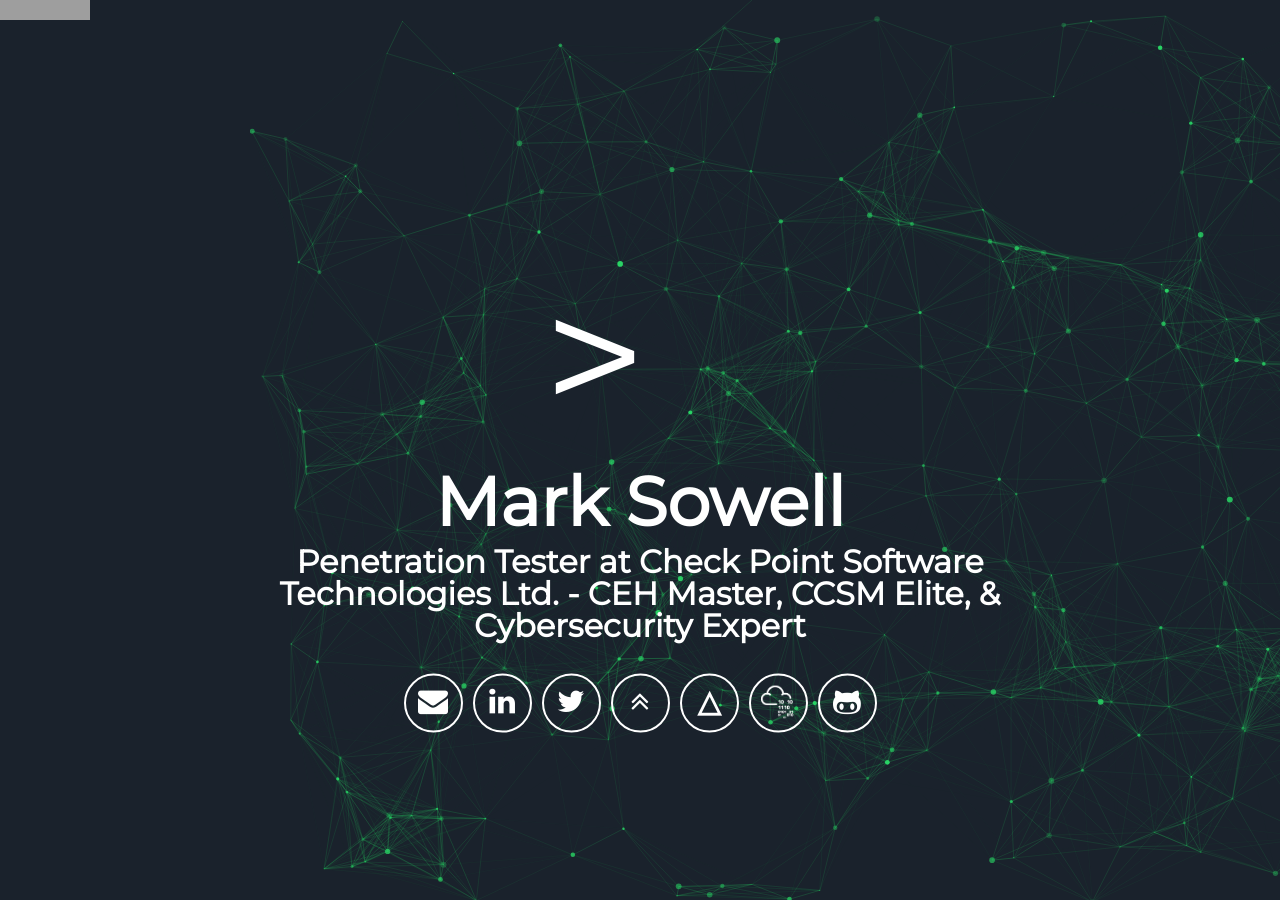
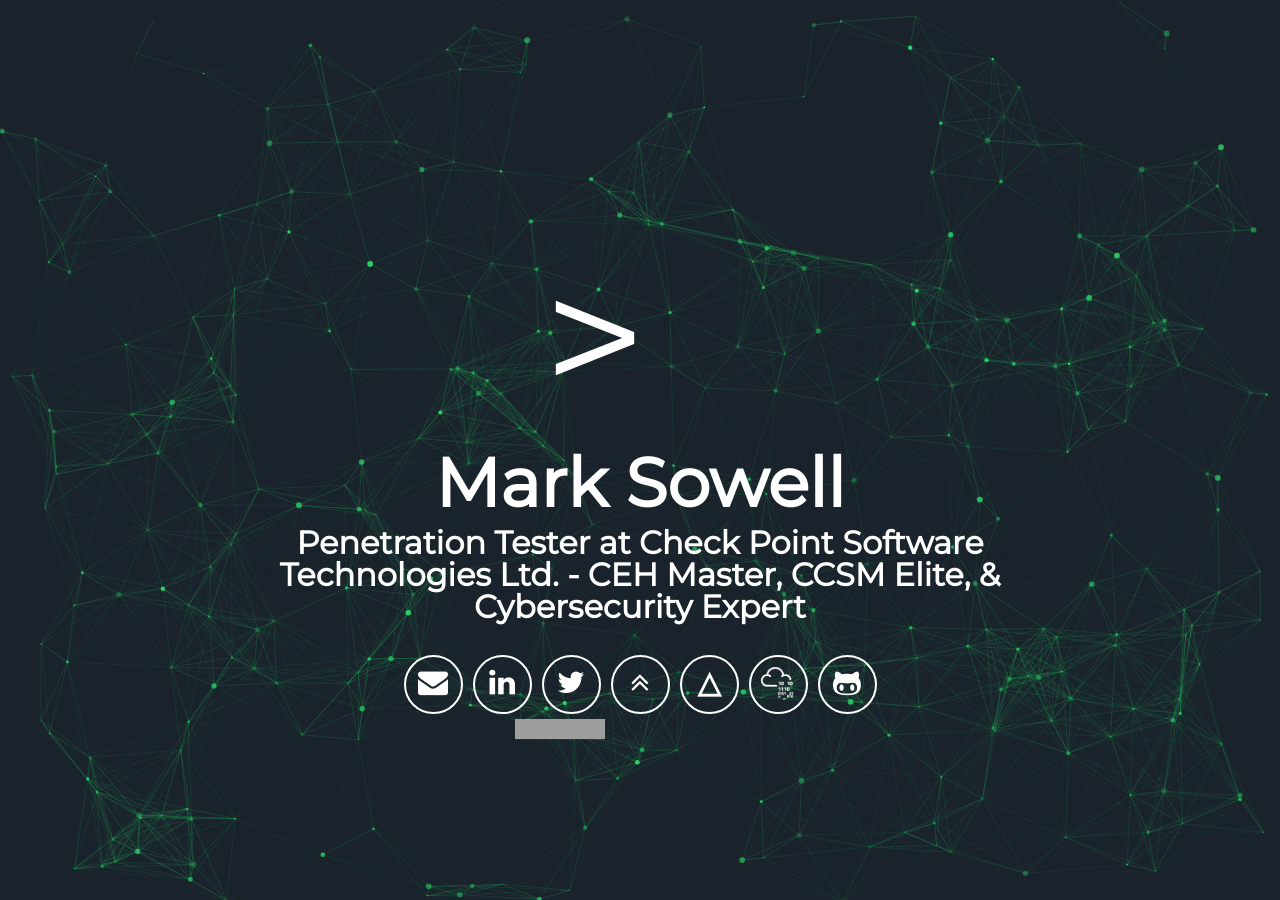
Before and after one commit to marksowell/marksowell-archive.github.io, a Jekyll site: the page built from index.html, in a window 1280 px wide. Built offline with Jekyll 4.4.1, drawn with Linux system fonts in a browser that asks for light colours; some web fonts are replaced; grey boxes are pictures that could not be loaded.

Commit message:
Update header.html

```diff
--- a/_includes/header.html
+++ b/_includes/header.html
@@ -18,8 +18,8 @@
 <!--<a aria-label="HackerRank profile" target="_blank" href="https://www.hackerrank.com/marksowell"><i class="icon fa fa-code" aria-hidden="true"></i></a>-->
 <!--<a aria-label="HackerOne profile" target="_blank" href="https://hackerone.com/marksowell"><i class="icon fa fa-bug" aria-hidden="true"></i></a>-->
       </div>
-  </div>
-  <div class="status-container">
-    <iframe src="https://status.marksowell.com/badge?theme=dark" width="250" height="30" frameborder="0" scrolling="no"></iframe>
+      <div class="status-container">
+        <iframe src="https://status.marksowell.com/badge?theme=dark" width="250" height="30" frameborder="0" scrolling="no"></iframe>
+      </div>
   </div>
 </div>
```
